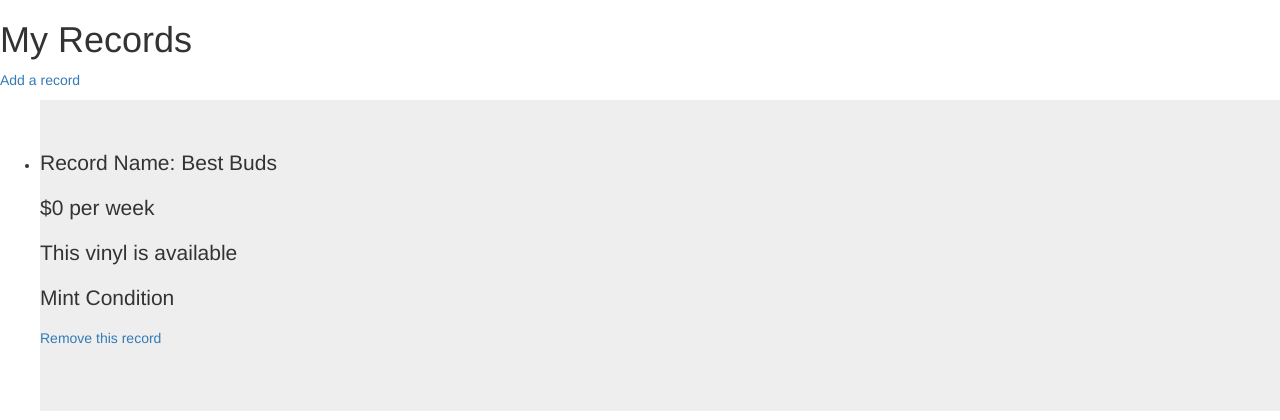
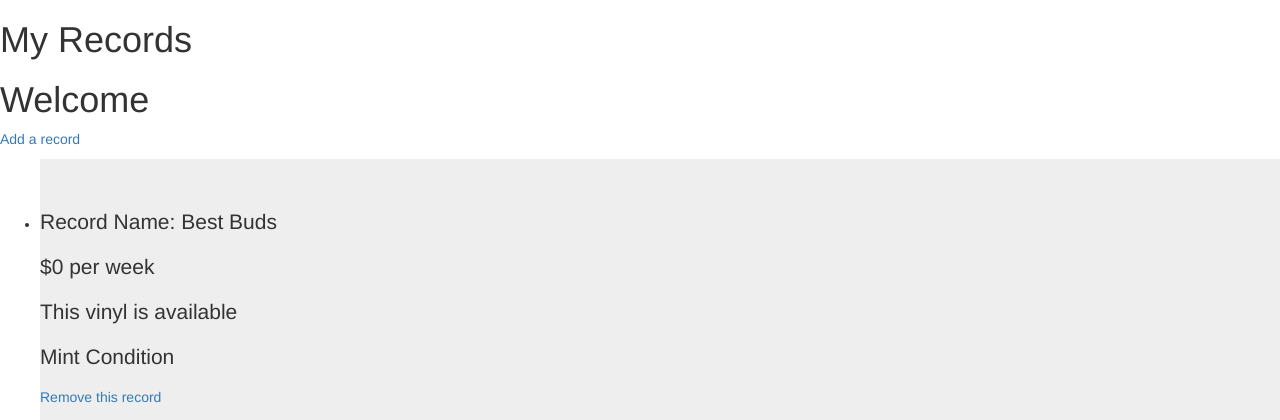
Before and after one commit to apierc2175/hey_neighbor, a Django app: page / in a window 1280 px wide. Shown: the part 20-440 px from the top of the page. Run offline with Django 3.2, Linux system fonts and the light colour scheme; data comes from the database, SQL or seed files in the repository; both versions use the stored data as it was after the commit; some libraries are stand-ins or nearby versions.

Commit message:
page shows signed in user

```diff
--- a/records/templates/records/index.html
+++ b/records/templates/records/index.html
@@ -3,6 +3,7 @@
 
 {% block content %}
   <h1>My Records</h1>
+  <h1> Welcome {{request.user.username}}</h1>
   <a href="{% url 'records:create' %}"<p>Add a record</p></a>
   <ul>
     {% for records in record_list %}
```
Also changed, not shown: db.sqlite3, records/templates/records/user_items.html (added), records/templates/records/user_list.html (added).
